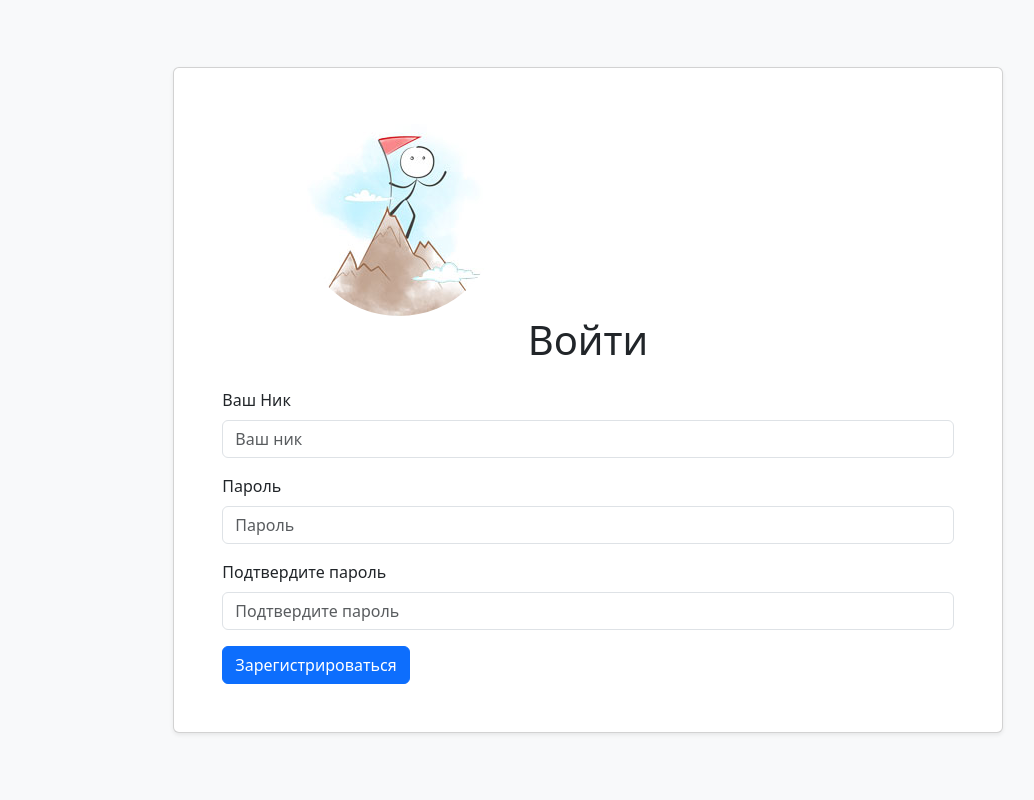
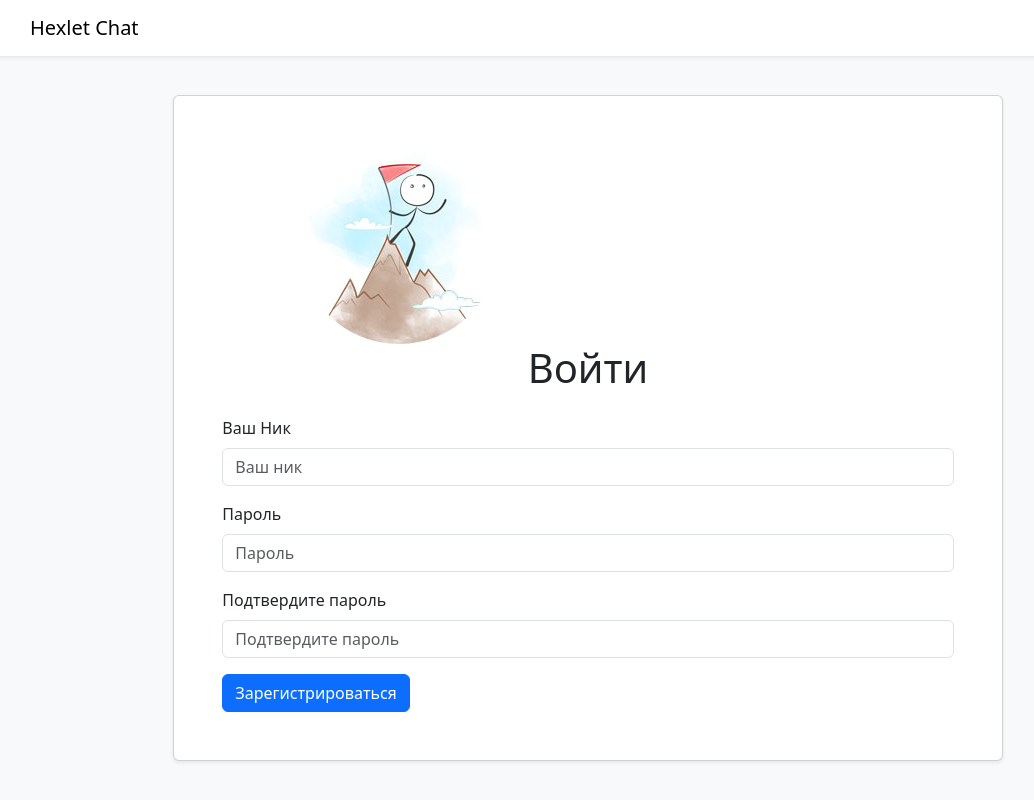
Before and after one commit to al-ov73/frontend-project-12, a React (Create React App) app in the folder frontend/: page /signup in a window 1280 px wide. Shown: the whole page, without its empty margins (52-1086 px from the left). Built offline with nearby package versions, Linux system fonts and the light colour scheme; no server answers.

Commit message:
add Hexlet link to nav

```diff
--- a/frontend/public/index.html
+++ b/frontend/public/index.html
@@ -14,7 +14,6 @@
     <title>Чат</title>
   </head>
   <body class="h-100 bg-light">
-    <noscript>You need to enable JavaScript to run this app.</noscript>
     <div class='h-100'>
       <div class='h-100' id="root">
       </div>
--- a/frontend/src/Components/LoginPage.jsx
+++ b/frontend/src/Components/LoginPage.jsx
@@ -63,6 +63,15 @@ const LoginPage = () => {
 
   return <>
     <ToastContainer />
+    <div class='d-flex flex-column h-100'>
+          <nav class="shadow-sm navbar navbar-expand-lg navbar-light bg-white">
+            <div class="container">
+              <a class="navbar-brand" href="/">
+                Hexlet Chat
+              </a>
+            </div>
+          </nav>
+
   <div className='container-fluid h-100'>
     <div className='row justify-content-center align-content-center h-100'>
       <div className='col-12 col-md-8 col-xxl-6'>
@@ -115,6 +124,7 @@ const LoginPage = () => {
       </div>
     </div>
   </div>
+  </div>
   </>
 };
 
--- a/frontend/src/Components/SignupPage.jsx
+++ b/frontend/src/Components/SignupPage.jsx
@@ -12,7 +12,7 @@ import { useDispatch } from 'react-redux'
 import { setCredentials } from '../slices/usersSlice.js';
 import { useNavigate } from "react-router-dom";
 import useAuth from '../hooks/index.jsx';
-import { toast } from 'react-toastify';
+import { toast, ToastContainer } from 'react-toastify';
 import { useTranslation } from 'react-i18next';
 
 const SignupSchema = Yup.object().shape({
@@ -65,7 +65,16 @@ const SignupPage = () => {
     onSubmit: (values, actions) => dispatch(handleSubmit(values, actions)),
   });
 
-  return (
+  return <>
+    <ToastContainer />
+      <div class='d-flex flex-column h-100'>
+      <nav class="shadow-sm navbar navbar-expand-lg navbar-light bg-white">
+        <div class="container">
+          <a class="navbar-brand" href="/">
+            Hexlet Chat
+          </a>
+        </div>
+      </nav>
   <div className='container-fluid h-100'>
     <div className='row justify-content-center align-content-center h-100'>
       <div className='col-12 col-md-8 col-xxl-6'>
@@ -124,7 +133,8 @@ const SignupPage = () => {
       </div>
     </div>
   </div>
-  )
+  </div>
+  </>
 };
 
 export default SignupPage;
```
